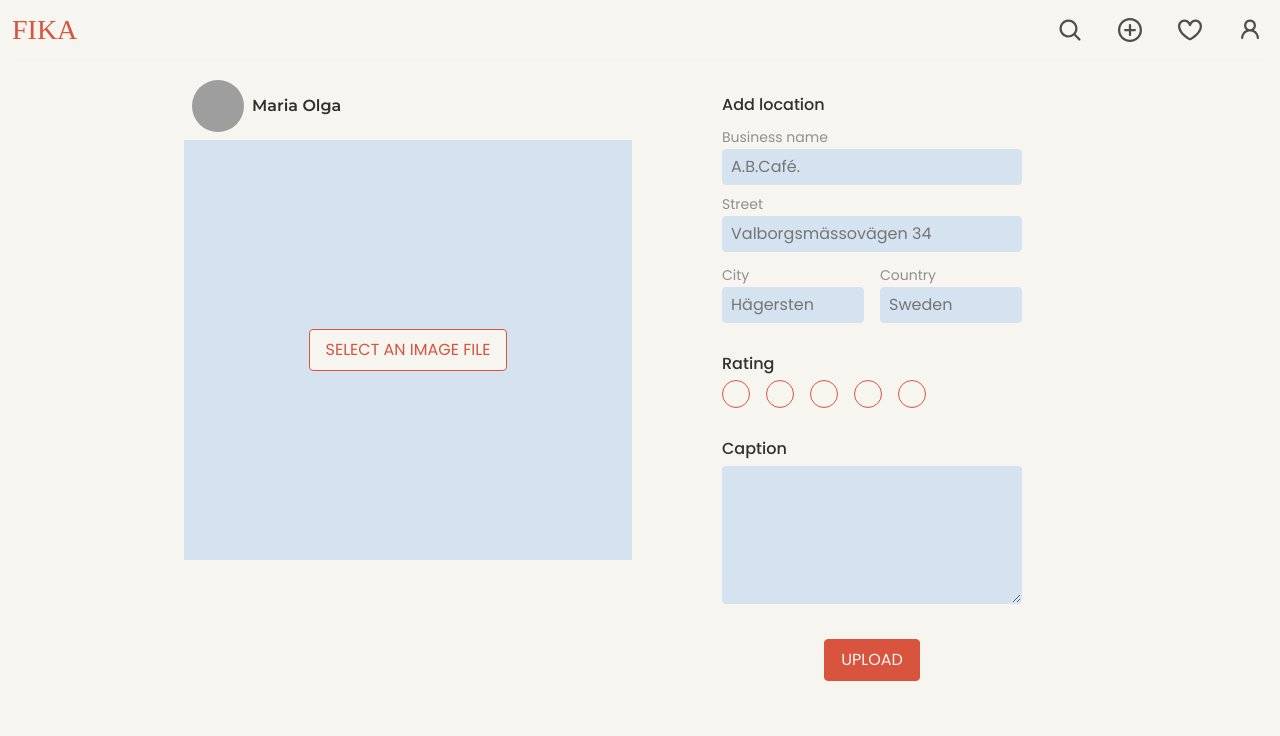
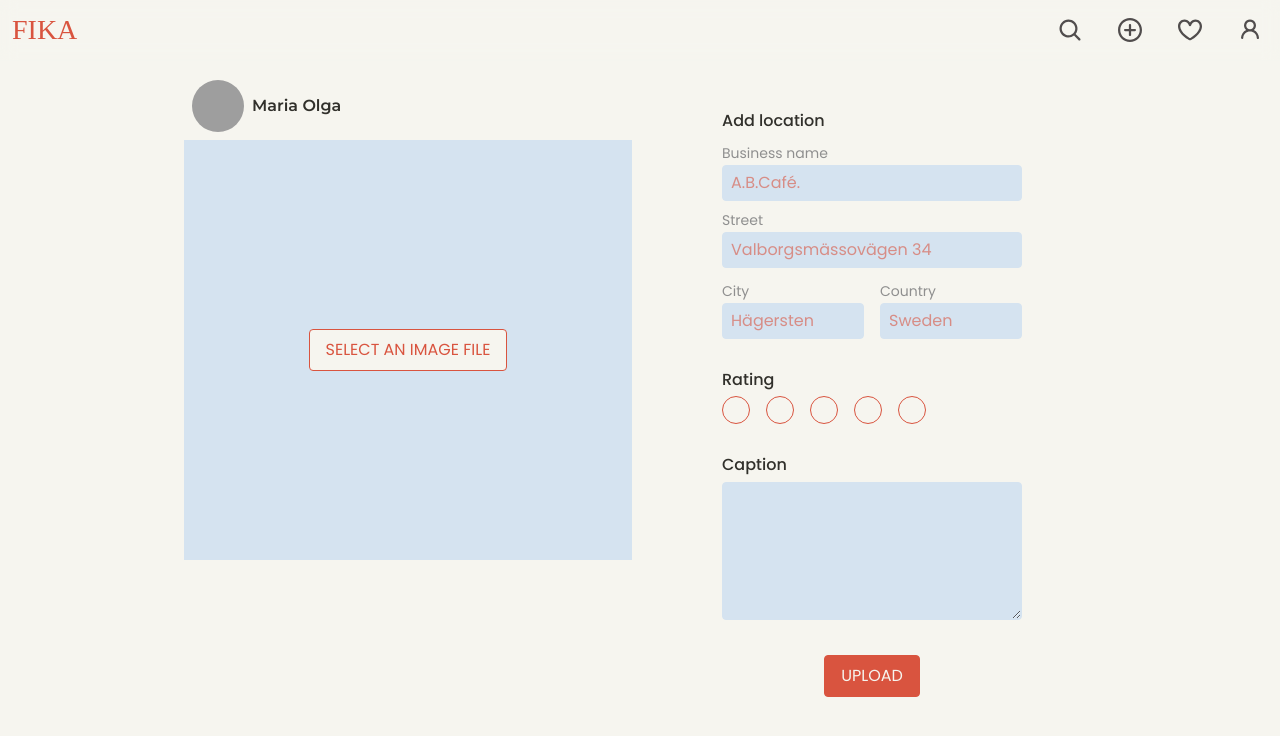
Before and after one commit to jiiinCho/Fika-2022, a Next.js app: page /upload in a window 1280 px wide. Shown: the top 736 px of the page. Built offline with nearby package versions, Linux system fonts and the light colour scheme; grey boxes are pictures that could not be loaded; a web font is replaced by a local one.

Commit message:
Location component completed

```diff
--- a/components/Location.tsx
+++ b/components/Location.tsx
@@ -2,10 +2,10 @@ import React, { useEffect, useState } from "react";
 import { LocationT } from "@interface/index";
 
 type Props = {
-  getLocationVar: (locationInput: LocationT) => void;
+  setLocation: React.Dispatch<React.SetStateAction<LocationT | undefined>>;
 };
 
-export default function Location({ getLocationVar }: Props) {
+export default function Location({ setLocation }: Props) {
   const [business, setBusiness] = useState<string>("");
   const [street, setStreet] = useState<string>("");
   const [city, setCity] = useState<string>("");
@@ -13,9 +13,14 @@ export default function Location({ getLocationVar }: Props) {
 
   useEffect(() => {
     if (business && street && city && country) {
-      getLocationVar({ business, street, city, country });
+      setLocation({
+        business: capitalizeFirstLetter(business),
+        street: capitalizeFirstLetter(street),
+        city: capitalizeFirstLetter(city),
+        country: capitalizeFirstLetter(country),
+      });
     }
-  }, [business, street, city, country, getLocationVar]);
+  }, [business, street, city, country, setLocation]);
 
   return (
     <article className="flow fg-75">
@@ -28,6 +33,7 @@ export default function Location({ getLocationVar }: Props) {
       <label className="my-auto fs-16 text-black d-block">
         <span className="d-block my-25 fs-14 text-grey">Business name</span>
         <input
+          required={true}
           className={`${
             !business && "input--empty"
           } input p-50 fw-regular text-black`}
@@ -42,6 +48,7 @@ export default function Location({ getLocationVar }: Props) {
       <label className="my-auto fs-16 text-black d-block">
         <span className="d-block my-25 fs-14 text-grey">Street</span>
         <input
+          required={true}
           className={`${
             !street && "input--empty"
           } input p-50 fw-regular text-black`}
@@ -63,6 +70,7 @@ export default function Location({ getLocationVar }: Props) {
         >
           <span className="d-block my-25 fs-14 text-grey">City</span>
           <input
+            required={true}
             className={`${
               !city && "input--empty"
             } input p-50 fw-regular text-black`}
@@ -79,6 +87,7 @@ export default function Location({ getLocationVar }: Props) {
         >
           <span className="d-block my-25 fs-14 text-grey">Country</span>
           <input
+            required={true}
             className={`${
               !country && "input--empty"
             } input p-50 fw-regular text-black`}
@@ -93,3 +102,9 @@ export default function Location({ getLocationVar }: Props) {
     </article>
   );
 }
+
+function capitalizeFirstLetter(sentence: string) {
+  const str = sentence.slice(1);
+  const firstLetter = sentence.charAt(0).toUpperCase();
+  return firstLetter + str;
+}
--- a/components/Rating.tsx
+++ b/components/Rating.tsx
@@ -1,4 +1,4 @@
-import React, { useRef, useState } from "react";
+import React, { useState } from "react";
 
 type Props = {
   setRating: React.Dispatch<React.SetStateAction<Number>>;
@@ -19,6 +19,7 @@ export default function Rating({ setRating }: Props) {
         for (let i = 0; i < curr; i++) {
           updated[i] = 1;
         }
+        setRating(updated.reduce((p, c) => p + c, 0));
         return updated;
       });
     } else {
@@ -27,11 +28,10 @@ export default function Rating({ setRating }: Props) {
         for (let i = curr - 1; i < prev.length; i++) {
           updated[i] = 0;
         }
+        setRating(updated.reduce((p, c) => p + c, 0));
         return updated;
       });
     }
-
-    setRating(pressed.reduce((p, c) => p + c, 0));
   };
 
   return (
--- a/pages/upload/index.tsx
+++ b/pages/upload/index.tsx
@@ -39,14 +39,15 @@ export default function Upload() {
   const [imgFile, setImgFile] = useState<File | null>(null);
   const [loading, setLoading] = useState<boolean>(false);
   const [rating, setRating] = useState<Number>(0);
+  const [location, setLocation] = useState<undefined | LocationT>(undefined);
 
-  console.log("rating", rating);
   const fileInputRef = useRef<HTMLInputElement | null>(null);
 
   const handleOnSubmit = async (e: React.FormEvent<HTMLFormElement>) => {
     e.preventDefault();
+    console.log("caption", caption);
+    console.log("rating", rating);
     console.log("location", location);
-    console.log("caption", caption);
 
     if (imgFile) {
       setLoading(true);
@@ -77,10 +78,6 @@ export default function Upload() {
 
   const onFileUpload = () => {
     fileInputRef.current && fileInputRef.current.click();
-  };
-
-  const getLocationVar = (locationInfo: LocationT) => {
-    console.log("locationInfo", locationInfo);
   };
 
   //[todo] uploading component
@@ -128,19 +125,17 @@ export default function Upload() {
           </div>
         </section>
 
-        <section className="my-100">
+        <section className="my-200">
           <form className="flow fg-200" onSubmit={handleOnSubmit}>
-            <Location getLocationVar={getLocationVar} />
-
+            <Location setLocation={setLocation} />
             <Rating setRating={setRating} />
-
             <label className="my-auto fs-16 fw-medium text-black d-block">
               <span className="d-block my-50">Caption</span>
               <textarea
                 rows={5}
                 className={`${
                   !caption && "input--empty"
-                } input input--textarea p-50 fw-regular text-black`}
+                } input input--textarea p-50 fw-regular`}
                 value={caption}
                 name="caption"
                 onChange={(e) => setCaption(e.target.value)}
--- a/styles/globals.css
+++ b/styles/globals.css
@@ -474,6 +474,9 @@ label {
 .input:hover {
   background-color: hsl(var(--clr-secondary));
 }
+.input::placeholder {
+  color: hsl(var(--clr-primary) / 0.6);
+}
 .input--empty {
   border: 1px solid hsl(var(--clr-secondary));
   background-color: hsl(var(--clr-secondary));
@@ -482,11 +485,6 @@ label {
 .input--empty:focus,
 .input--empty:hover {
   border: 1px solid hsl(var(--clr-primary));
-}
-
-.input:focus,
-.input:active {
-  color: hsl(var(--clr-primary));
 }
 
 .input--textarea {
```
